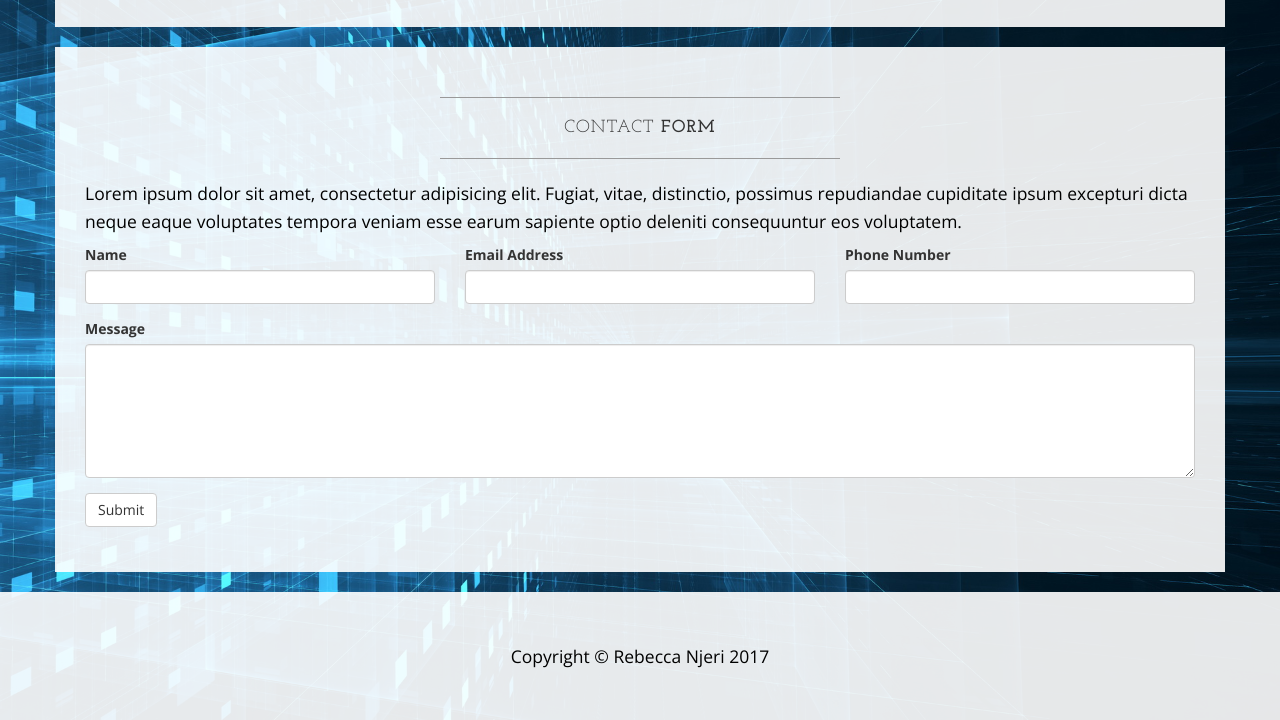
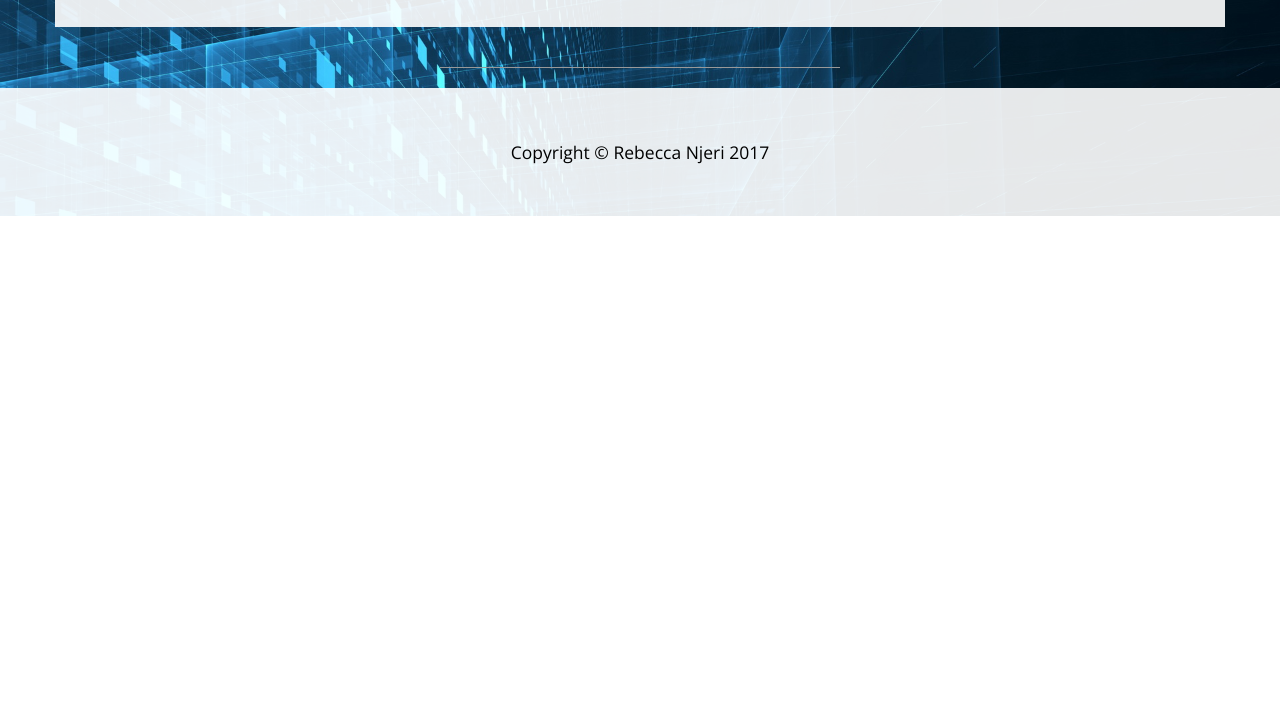
Before and after one commit to rnjeri/algorithmic_bias, a plain HTML site: page FlaskAppD/templates/contact.html in a window 1280 px wide. Shown: the part 829-1549 px from the top of the page. After the commit the page ends 1045 px from the top, so only its background shows below. Drawn offline with nearby package versions, Linux system fonts and the light colour scheme.

Commit message:
Cleaned Contact Me page

```diff
--- a/FlaskAppD/templates/contact.html
+++ b/FlaskAppD/templates/contact.html
@@ -74,8 +74,8 @@
             <div class="box">
                 <div class="col-lg-12">
                     <hr>
-                    <h2 class="intro-text text-center">Contact
-                        <strong>Algorithmic Bias</strong>
+                    <h2 class="intro-text text-center">
+                        <strong>Contact Me</strong>
                     </h2>
                     <hr>
                 </div>
@@ -100,46 +100,8 @@
                 <div class="clearfix"></div>
             </div>
         </div>
-
-        <div class="row">
-            <div class="box">
-                <div class="col-lg-12">
                     <hr>
-                    <h2 class="intro-text text-center">Contact
-                        <strong>form</strong>
-                    </h2>
-                    <hr>
-                    <p>Lorem ipsum dolor sit amet, consectetur adipisicing elit. Fugiat, vitae, distinctio, possimus repudiandae cupiditate ipsum excepturi dicta neque eaque voluptates tempora veniam esse earum sapiente optio deleniti consequuntur eos voluptatem.</p>
-                    <form role="form">
-                        <div class="row">
-                            <div class="form-group col-lg-4">
-                                <label>Name</label>
-                                <input type="text" class="form-control">
-                            </div>
-                            <div class="form-group col-lg-4">
-                                <label>Email Address</label>
-                                <input type="email" class="form-control">
-                            </div>
-                            <div class="form-group col-lg-4">
-                                <label>Phone Number</label>
-                                <input type="tel" class="form-control">
-                            </div>
-                            <div class="clearfix"></div>
-                            <div class="form-group col-lg-12">
-                                <label>Message</label>
-                                <textarea class="form-control" rows="6"></textarea>
-                            </div>
-                            <div class="form-group col-lg-12">
-                                <input type="hidden" name="save" value="contact">
-                                <button type="submit" class="btn btn-default">Submit</button>
-                            </div>
-                        </div>
-                    </form>
                 </div>
-            </div>
-        </div>
-
-    </div>
     <!-- /.container -->
 
     <footer>
```
